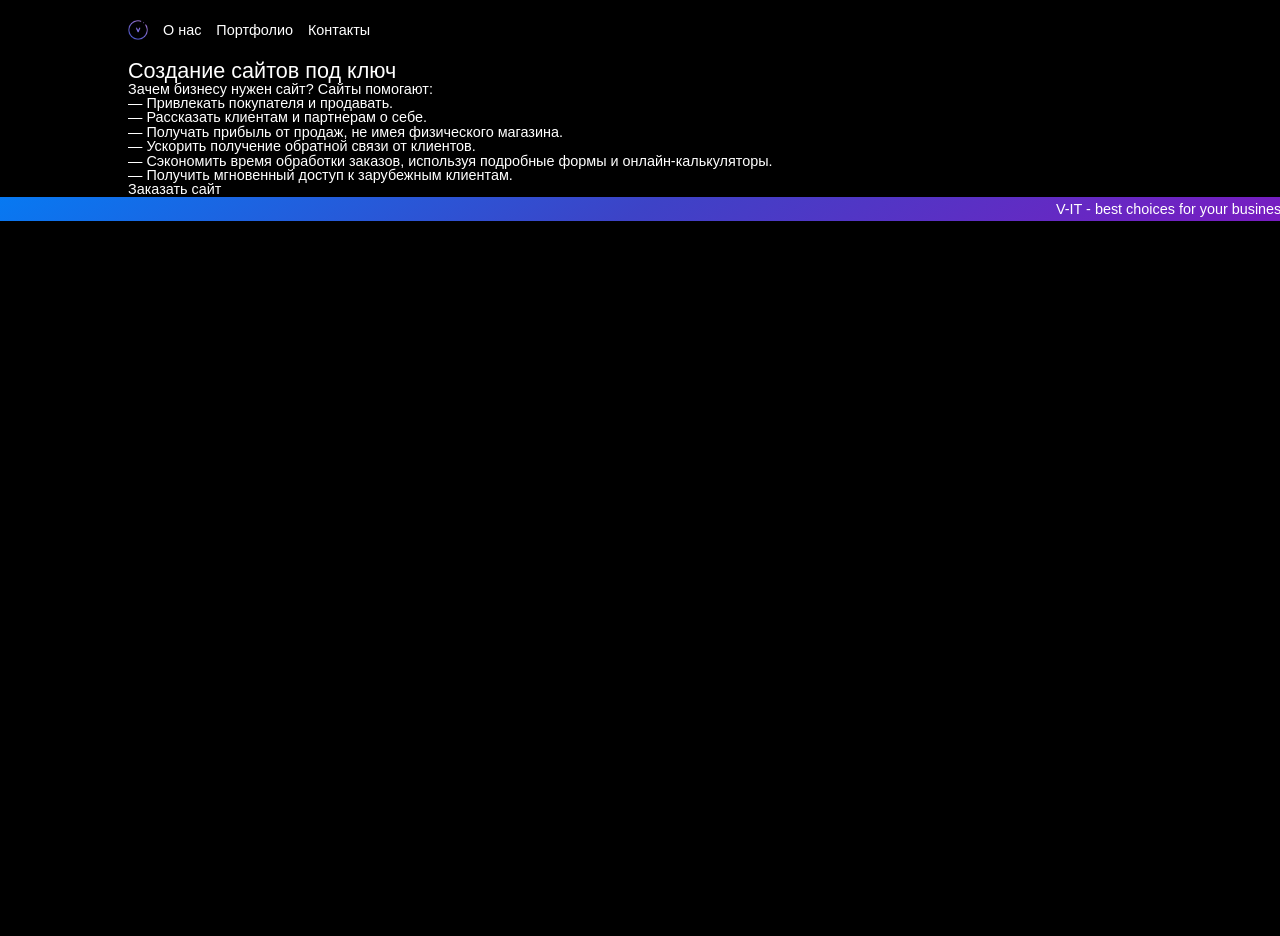
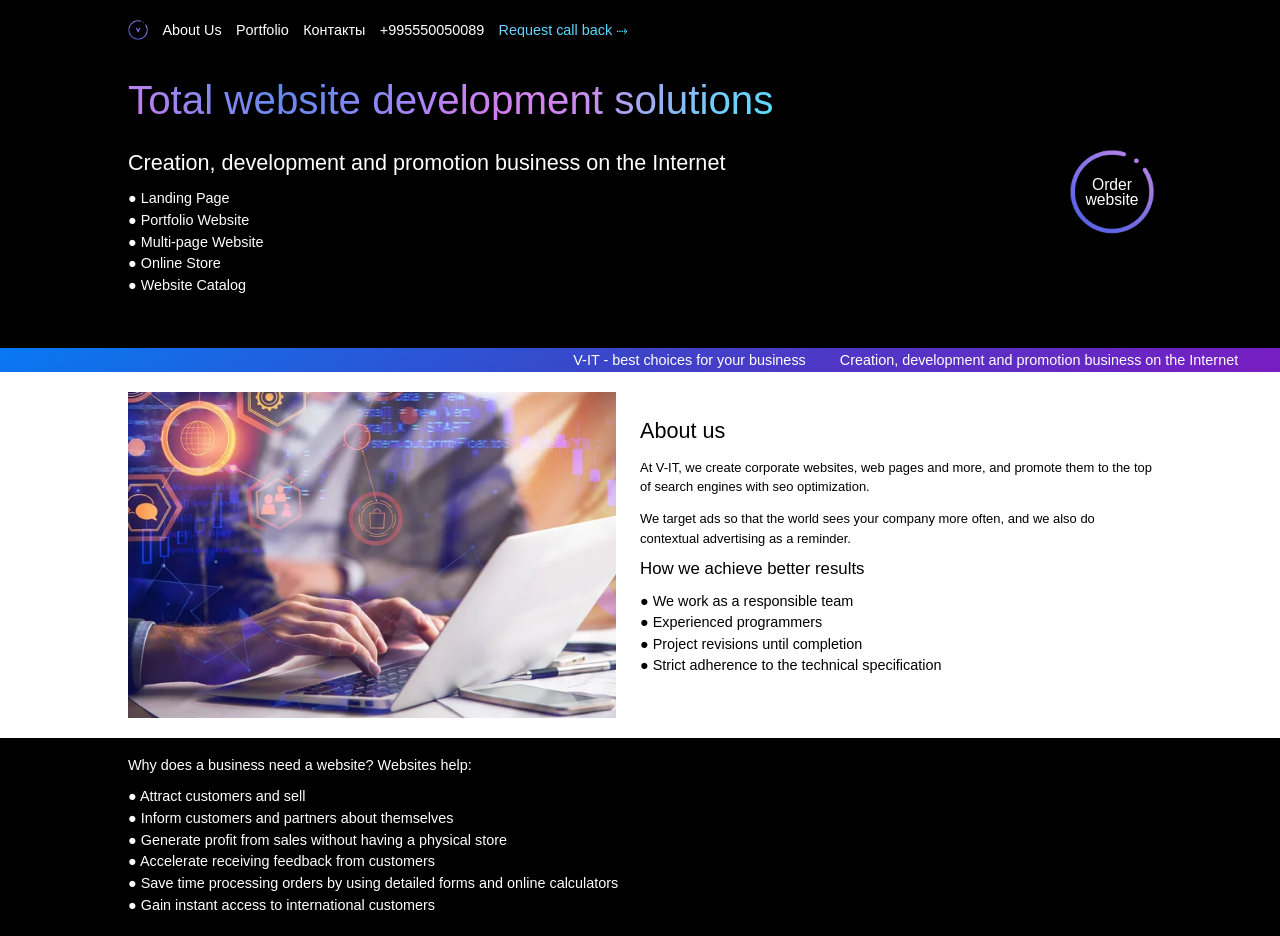
Before and after one commit to murimolda/V-IT-new, a PHP site: page / in a window 1280 px wide. Before the commit the page ends 221 px from the top, so only its background shows below. Run offline with PHP 8.4, Linux system fonts and the light colour scheme.

Commit message:
feat: add about-section

```diff
--- a/assets/style/style.css
+++ b/assets/style/style.css
@@ -154,6 +154,7 @@ a:visited {
 }
 
 .container {
+  padding: 20px 0;
   max-width: var(--container-w);
   margin: 0 auto;
 }
@@ -168,7 +169,7 @@ a:visited {
   padding: 20px 0;
   display: flex;
   align-items: center;
-  gap: 15px;
+  gap: 1em;
 }
 
 .header-logo {
@@ -183,9 +184,108 @@ a:visited {
 .header-nav ul {
   display: flex;
   align-items: center;
-  gap: 15px;
+  gap: 1em;
 }
 
+.header-form {
+  background-image: url(../image/bg-font-line.webp);
+  background-clip: text;
+  -webkit-text-fill-color: transparent;
+  background-position: left center;
+  animation: mainTitle 20s linear infinite;
+  padding: 0;
+  background-size: 250vw;
+}
+
+.header-form:hover a {
+  text-decoration: overline;
+}
+
+.main-banner-title {
+  margin-bottom: 2rem;
+}
+
+.main-banner-title h1 {
+  font-size: 2.8em;
+  background-image: url(../image/bg-font-line.webp);
+  background-clip: text;
+  -webkit-text-fill-color: transparent;
+  background-position: left center;
+  animation: mainTitle 20s linear infinite;
+  padding: 0;
+  background-size: 250vw;
+}
+
+@keyframes mainTitle {
+  0% {
+    background-position: left 0 center;
+  }
+
+  50% {
+    background-position: left 100% center;
+  }
+
+  100% {
+    background-position: left 0 center;
+  }
+}
+
+.main-banner-info {
+  position: relative;
+  margin-bottom: 2rem;
+}
+
+.main-banner-form {
+  position: absolute;
+  top: 0;
+  right: 0;
+  width: 80px;
+  height: 80px;
+  border-radius: 50%;
+  animation: pulse 1s infinite alternate;
+}
+
+@keyframes pulse {
+  0% {
+    transform: scale(1);
+  }
+  100% {
+    transform: scale(1.1);
+  }
+}
+
+.main-banner-form a {
+  display: flex;
+  justify-content: center;
+  align-items: center;
+  position: relative;
+  width: inherit;
+  height: inherit;
+}
+
+.main-banner-form a span {
+  text-align: center;
+}
+
+.main-banner-form a i {
+  position: absolute;
+  top: 0;
+  left: 0;
+}
+
+.main-banner-form i img {
+  width: 100%;
+}
+
+.main-banner-text ul {
+  margin-top: 1em;
+}
+
+.main-banner-text li {
+  line-height: 1.5;
+}
+
+/*Анимированная линия*/
 .line-animation-box {
   background: linear-gradient(148deg, #0779f2, #3d43c7, #791cc1);
   position: relative;
@@ -193,27 +293,74 @@ a:visited {
   height: 1.5rem;
   display: flex;
   align-items: center;
+  overflow: hidden;
 }
 
 .line-animation-box p {
   text-align: center;
+  white-space: nowrap;
   animation: moveText 8s infinite linear;
+}
+
+.double-space {
+  white-space: nowrap;
+  display: inline-block;
+  margin-right: 30px;
 }
 
 @keyframes moveText {
   0% {
-    transform: translateX(0);
-  }
-  25% {
-    transform: translateX(25vw);
-  }
-  50% {
-    transform: translateX(50vw);
-  }
-  75% {
-    transform: translateX(75vw);
+    transform: translateX(0%);
   }
   100% {
-    transform: translateX(100vw);
+    transform: translateX(100%);
   }
 }
+
+.about-section {
+  background-color: var(--main-color);
+  color: var(--main-bg);
+}
+
+.about-container {
+  display: flex;
+  align-items: center;
+  width: 100%;
+  gap: 1.5rem;
+}
+
+.about-image {
+  width: 40%;
+  flex: 1;
+}
+
+.about-image img {
+  width: 100%;
+  vertical-align: middle;
+}
+
+.about-wrap {
+  width: 50%;
+}
+
+.about-wrap h2 {
+  margin-bottom: 1rem;
+}
+
+.about-wrap p {
+  font-size: 0.9em;
+  line-height: 1.5;
+  margin-bottom: 0.8rem;
+}
+
+.about-wrap h3 {
+  margin-bottom: 0.8rem;
+}
+
+.about-wrap ul {
+  margin-bottom: 0.8rem;
+}
+
+.about-wrap li {
+  line-height: 1.5;
+}
--- a/index.html
+++ b/index.html
@@ -17,11 +17,17 @@
       <div class="nav header-nav">
         <nav>
           <ul>
-            <li><a href="#" class="root-item">О нас</a></li>
-            <li><a href="#" class="root-item">Портфолио</a></li>
+            <li><a href="#" class="root-item">About Us</a></li>
+            <li><a href="#" class="root-item">Portfolio</a></li>
             <li><a href="#" class="root-item">Контакты</a></li>
           </ul>
         </nav>
+      </div>
+      <div class="header-contact">
+        <a href="tel:+995550050089">+995550050089</a>
+      </div>
+      <div class="header-form">
+        <a href="#form"class="form-open-button">Request call back ⤑</a>
       </div>
     </div>
   </header>
@@ -29,33 +35,74 @@
     <section class="main-banner">
       <div class="container">
         <div class="main-banner-title">
-          <h1>Создание сайтов под ключ</h1>
+          <h1>Total website development solutions</h1>
         </div>
         <div class="main-banner-info">
+          <h2>Creation, development and promotion business on the Internet</h2>
           <div class="main-banner-text">
-          <p>Зачем бизнесу нужен сайт? Сайты помогают:
             <ul>
-              <li>— Привлекать покупателя и продавать.</li>
-              <li>— Рассказать клиентам и партнерам о себе.</li>
-              <li>— Получать прибыль от продаж, не имея физического магазина.</li>
-              <li>— Ускорить получение обратной связи от клиентов.</li>
-              <li>— Сэкономить время обработки заказов, используя подробные формы и онлайн-калькуляторы.</li>
-              <li>— Получить мгновенный доступ к зарубежным клиентам.</li>
+              <li>● Landing Page</li>
+              <li>● Portfolio Website</li>
+              <li>● Multi-page Website</li>
+              <li>● Online Store</li>
+              <li>● Website Сatalog</li>
             </ul>
-          </p>
           </div>
           <div class="main-banner-form">
             <a href="#form" class="form-open-button">
-              <span class="form-button">Заказать сайт</span>
+              <span class="form-button">Order <br>website</span>
+              <i>
+                <img src="assets/image/button-round.webp" alt="">
+              </i>
             </a>
           </div>
         </div>
       </div>
     </section>
     <section class="line-animation-box">
-      <p>V-IT - best choices for your business</p>
+      <p>
+        <span class="double-space">V-IT - best choices for your business</span>
+        <span class="double-space">Creation, development and promotion business on the Internet</span>
+      </p>
     </section>
-
+    <section class="about-section">
+      <div class="container about-container">
+        <div class="about-image">
+          <img src="assets/image/about-image.webp" alt="">
+        </div>
+        <div class="about-wrap">
+          <h2>About us</h2>
+          <p>At V-IT, we create corporate websites, web pages and more,
+            and promote them to the top of search engines with seo optimization.</p>
+            <p>We target ads so that the world sees your company more often,
+            and we also do contextual advertising as a reminder.</p>
+        <div class="about-text">
+          <h3>How we achieve better results</h3>
+          <ul>
+            <li>● We work as a responsible team</li>
+            <li>● Experienced programmers</li>
+            <li>● Project revisions until completion</li>
+            <li>● Strict adherence to the technical specification</li>
+          </ul>
+        </div>
+      </div>
+    </section>
+    <section>
+      <div class="container">
+        <div class="main-banner-text">
+          <p>Why does a business need a website? Websites help:
+            <ul>
+              <li>● Attract customers and sell</li>
+              <li>● Inform customers and partners about themselves</li>
+              <li>● Generate profit from sales without having a physical store</li>
+              <li>● Accelerate receiving feedback from customers</li>
+              <li>● Save time processing orders by using detailed forms and online calculators</li>
+              <li>● Gain instant access to international customers</li>
+            </ul>
+          </p>
+        </div>
+      </div>
+    </section>
   </main>
 </body>
 </html>
```
Also changed, not shown: assets/image/about-image.webp (added), assets/image/bg-font-line.webp (added), assets/image/button-round.png (added), assets/image/button-round.svg (deleted), assets/image/button-round.webp (added).
